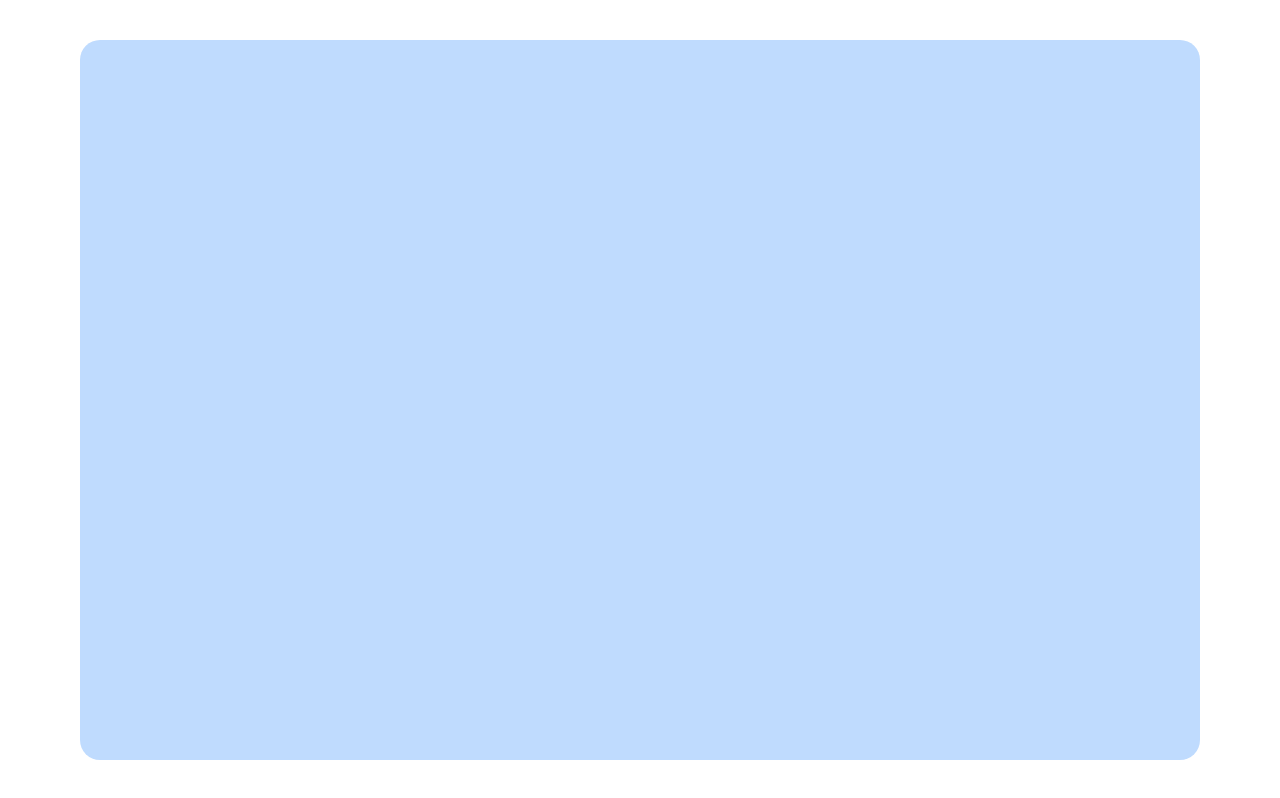
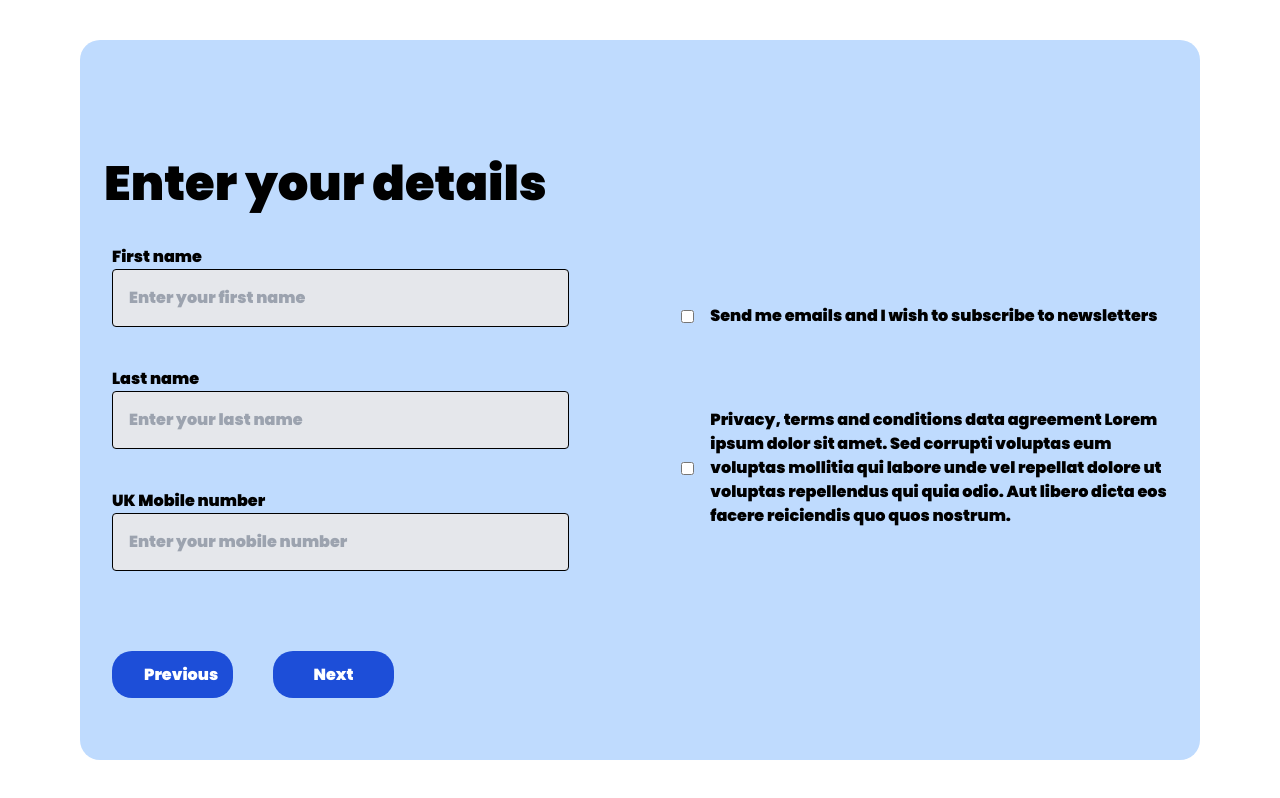
Before and after one commit to AshrafAKRahman/bridging_barriers, a Next.js app: page /CreateProfileTwo in a window 1280 px wide. Built offline with nearby package versions, Linux system fonts and the light colour scheme.

Commit message:
finished off page2 of createprofile and have created the checkbox compnent

```diff
--- /dev/null
+++ b/components/checkbox/checkbox.jsx
@@ -0,0 +1,24 @@
+import { useState } from "react";
+
+const Checkbox = ({ label, onChange }) => {
+  const [isChecked, setIsChecked] = useState(false);
+
+  const handleCheckboxChange = (event) => {
+    setIsChecked(event.target.checked);
+    onChange(event.target.checked);
+  };
+
+  return (
+    <label className="flex items-center space-x-2">
+      <input
+        type="checkbox"
+        className="form-checkbox h-5 w-5 text-blue-600"
+        checked={isChecked}
+        onChange={handleCheckboxChange}
+      />
+      <span className="text-gray-900 text-sm">{label}</span>
+    </label>
+  );
+};
+
+export default Checkbox;
--- a/pages/CreateProfileOne.jsx
+++ b/pages/CreateProfileOne.jsx
@@ -1,5 +1,6 @@
 import NormalButton from "@/components/buttons/NormalButton";
 import Header from "@/components/header/Header";
+import Form from "@/components/form/form";
 import { useState } from "react";
 import Link from "next/link";
 
@@ -12,33 +13,15 @@ export default function EmailForm() {
   };
 
   return (
-    <div
-      style={{
-        display: "flex",
-        flexDirection: "column",
-        height: "90vh", // Setting the parent element's height to fill the viewport
-      }}
-    >
-      <div className="mb-10">
+    <Form onSubmit={handleSubmit}>
       <Header
         titleClassName="text-3xl absolute left:40 md:left-20 top-40 transform translate-x-6 translate-y-58 text-black"
         title="Create Your Profile"
       />
-      </div>
-      <form
-        onSubmit={handleSubmit}
-        className="bg-blue-200 rounded-lg p-8 mt-10 sm:mx-5 md:mx-20 lg:ml-20 lg:mr-20"
-        style={{
-          flex: 1,
-          borderRadius: "20px",
-          paddingTop: "5px",
-          paddingBottom: "5px",
-        }}
-      >
       <div className="md:flex md:items-center mt-60">
         <div className="md:w-1/6">
           <label className="text-black" htmlFor="inline-email">
-              Email
+            Email address
           </label>
         </div>
         <div className="">
@@ -62,7 +45,6 @@ export default function EmailForm() {
           <NormalButton text="Next" />
         </Link>
       </div>
-      </form>
-    </div>
+    </Form>
   );
 }
--- /dev/null
+++ b/pages/CreateProfileThree.jsx
@@ -0,0 +1,14 @@
+import Checkbox from "@/components/checkbox/checkbox";
+import Form from "@/components/form/Form";
+
+const CreateProfileThree = () => {
+  return (
+    <div>
+      <Form>
+        <Checkbox />
+      </Form>
+    </div>
+  );
+};
+
+export default CreateProfileThree;
--- a/pages/CreateProfileTwo.jsx
+++ b/pages/CreateProfileTwo.jsx
@@ -1,94 +1,101 @@
-// import { useState } from "react";
-// import NormalButton from "@/components/buttons/NormalButton";
-// import Link from "next/link";
-// import Header from "@/components/header/Header";
-
-// export default function CreateProfileForm() {
-//   const [firstName, setFirstName] = useState("");
-//   const [surname, setSurname] = useState("");
-//   const [mobileNumber, setMobileNumber] = useState("");
-//   const [isCheckedOne, setIsCheckedOne] = useState(false);
-//   const [isCheckedTwo, setIsCheckedTwo] = useState(false);
-
-//   const handleSubmit = (e) => {
-//     e.preventDefault();
-//     console.log("Your details have been submitted");
-//   };
-
-//   return (
-//     <div className="flex flex-col items-center justify-center h-screen">
-//       <form
-//         onSubmit={handleSubmit}
-//         className="bg-blue-200 rounded-lg p-8 mt-10 sm:mx-5 md:mx-20 lg:ml-20 lg:mr-20"
-//         style={{
-//           flex: 1,
-//           borderRadius: "20px",
-//           paddingTop: "5px",
-//           paddingBottom: "5px",
-//         }}
-//       >
-//         <div className="mb-10">
-//           <Header
-//             titleClassName="text-3xl absolute left:40 md:left-20 top-40 transform translate-x-6 translate-y-58 text-black"
-//             title="Enter your details"
-//           />
-//         </div>
-//         <div className="flex flex-col space-y-4">
-//           <input
-//             className="border rounded p-2"
-//             type="text"
-//             placeholder="Enter your first name"
-//             value={firstName}
-//             onChange={(e) => setFirstName(e.target.value)}
-//           />
-//           <input
-//             className="border rounded p-2"
-//             type="text"
-//             placeholder="Enter your surname"
-//             value={surname}
-//             onChange={(e) => setSurname(e.target.value)}
-//           />
-//           <input
-//             className="border rounded p-2"
-//             type="text"
-//             placeholder="Enter your mobile number"
-//             value={mobileNumber}
-//             onChange={(e) => setMobileNumber(e.target.value)}
-//           />
-//           <label className="flex items-center space-x-2">
-//             <input
-//               type="checkbox"
-//               checked={isCheckedOne}
-//               onChange={(e) => setIsCheckedOne(e.target.checked)}
-//             />
-//             <span>Send me emails and I wish to subscribe to newsletters</span>
-//           </label>
-//           <label className="flex items-center space-x-2">
-//             <input
-//               type="checkbox"
-//               checked={isCheckedTwo}
-//               onChange={(e) => setIsCheckedTwo(e.target.checked)}
-//             />
-//             <span>
-//               Privacy, terms and conditions data agreement Lorem ipsum...
-//             </span>
-//           </label>
-//           <div className="flex justify-between mt-10">
-//             <Link href="/previousPagePath">
-//               <NormalButton text="Previous" />
-//             </Link>
-//             <Link href="/nextPagePath">
-//               <NormalButton text="Next" />
-//             </Link>
-//           </div>
-//         </div>
-//       </form>
-//     </div>
-//   );
-// }
+import { useState } from "react";
+import NormalButton from "@/components/buttons/NormalButton";
+import Link from "next/link";
+import Header from "@/components/header/Header";
 import Form from "@/components/form/form";
 
-const CreateProfileTwo = () => {
-  return <Form />;
-};
-export default CreateProfileTwo;
+export default function CreateProfileForm() {
+  const [firstName, setFirstName] = useState("");
+  const [surname, setSurname] = useState("");
+  const [mobileNumber, setMobileNumber] = useState("");
+  const [isCheckedOne, setIsCheckedOne] = useState(false);
+  const [isCheckedTwo, setIsCheckedTwo] = useState(false);
+
+  const handleSubmit = (e) => {
+    e.preventDefault();
+    console.log("Your details have been submitted");
+  };
+
+  return (
+    <Form onSubmit={handleSubmit}>
+      <div className="mb-10">
+        <Header
+          titleClassName="text-3xl absolute left:40 md:left-20 top-40 transform translate-x-6 translate-y-58 text-black"
+          title="Enter your details"
+        />
+      </div>
+      <div className="md:flex md:items-center space-y-4 mt-40 mb-8">
+        <div className="md:w-1/2 pr-8">
+          <div className="mb-10">
+            <label className="text-black" htmlFor="inline-name">
+              First name
+            </label>
+            <input
+              className="bg-gray-200 rounded py-4 px-4 text-gray-700 border border-black w-full"
+              type="text"
+              placeholder="Enter your first name"
+              value={firstName}
+              onChange={(e) => setFirstName(e.target.value)}
+            />
+          </div>
+          <div className="mb-10">
+            <label className="text-black" htmlFor="inline-name">
+              Last name
+            </label>
+            <input
+              className="bg-gray-200 rounded py-4 px-4 text-gray-700 border border-black w-full"
+              type="text"
+              placeholder="Enter your last name"
+              value={surname}
+              onChange={(e) => setSurname(e.target.value)}
+            />
+          </div>
+          <div className="mt-10">
+            <label className="text-black" htmlFor="inline-name">
+              UK Mobile number
+            </label>
+            <input
+              className="bg-gray-200 rounded py-4 px-4 text-gray-700 border border-black w-full"
+              type="text"
+              placeholder="Enter your mobile number"
+              value={mobileNumber}
+              onChange={(e) => setMobileNumber(e.target.value)}
+            />
+          </div>
+        </div>
+
+        <div className="md:w-1/2 ml-20">
+          <label className="flex items-center space-x-4 mb-20">
+            <input
+              type="checkbox"
+              checked={isCheckedOne}
+              onChange={(e) => setIsCheckedOne(e.target.checked)}
+            />
+            <span>Send me emails and I wish to subscribe to newsletters</span>
+          </label>
+          <label className="flex items-center space-x-4">
+            <input
+              type="checkbox"
+              checked={isCheckedTwo}
+              onChange={(e) => setIsCheckedTwo(e.target.checked)}
+            />
+            <span>
+              Privacy, terms and conditions data agreement Lorem ipsum dolor sit
+              amet. Sed corrupti voluptas eum voluptas mollitia qui labore unde
+              vel repellat dolore ut voluptas repellendus qui quia odio. Aut
+              libero dicta eos facere reiciendis quo quos nostrum.
+            </span>
+          </label>
+        </div>
+      </div>
+      <div className="mt-20">
+        <Link className="mr-10" href="/CreateProfileOne">
+          <NormalButton text="Previous" />
+        </Link>
+        <Link href="/CreateProfileThree">
+          <NormalButton text="Next" />
+        </Link>
+      </div>
+    </Form>
+  );
+}
```
Lines whose indentation alone changed are shown as unchanged.
